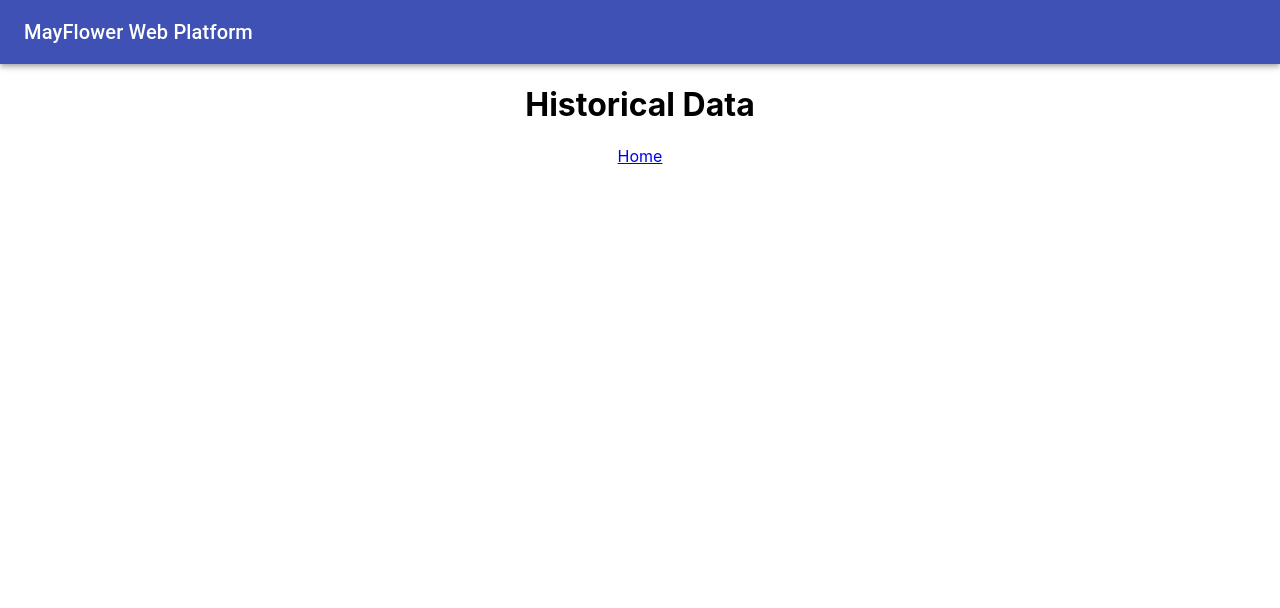
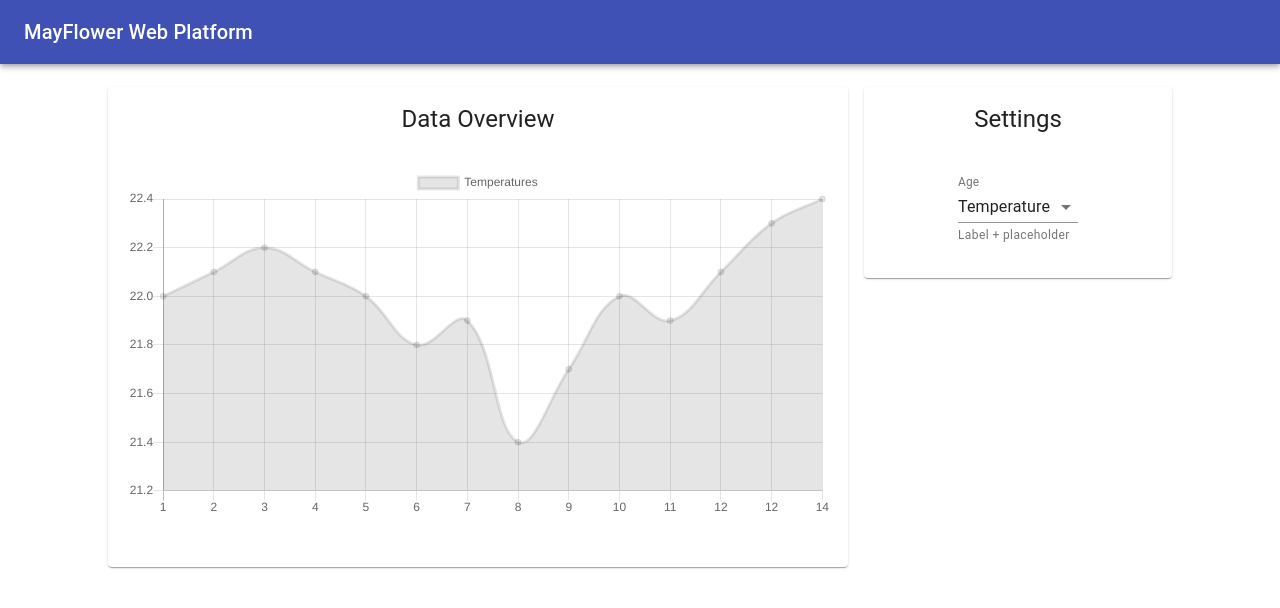
Before and after one commit to alexandar1000/MayFlower-WebPortal, a React (Create React App) app in the folder mayflower-webplatform/: page /historical-data in a window 1280 px wide. Shown: the top 608 px of the page. Built offline with nearby package versions, Linux system fonts and the light colour scheme.

Commit message:
Finish platform

```diff
--- a/mayflower-webplatform/package.json
+++ b/mayflower-webplatform/package.json
@@ -8,6 +8,7 @@
     "@testing-library/jest-dom": "^4.2.4",
     "@testing-library/react": "^9.5.0",
     "@testing-library/user-event": "^7.2.1",
+    "chart.js": "^2.9.3",
     "fontsource-roboto": "^3.0.3",
     "material-design-icons": "^3.0.1",
     "react": "^16.13.1",
--- a/mayflower-webplatform/src/Components/ControlCentre.js
+++ b/mayflower-webplatform/src/Components/ControlCentre.js
@@ -61,9 +61,7 @@ class ControlCentre extends React.Component {
                         <VideoFeed></VideoFeed>
                     </Grid>
                     <Grid item xs={3}>
-                        <Card className={classes.root}>
-                            <BoatControls></BoatControls>
-                        </Card>
+                        <BoatControls></BoatControls>
                     </Grid>
                 </Grid>
                 <Grid
--- a/mayflower-webplatform/src/Components/HistoricalData.js
+++ b/mayflower-webplatform/src/Components/HistoricalData.js
@@ -1,18 +1,49 @@
 import React from 'react';
+import { withStyles } from '@material-ui/core/styles';
+import TemperatureChart from './HistoricalOverview/TemperatureChart';
+import ChartSettings from './HistoricalOverview/ChartSettings';
+
 import {
-    Link,
-  } from "react-router-dom";
+    Card,
+    CardContent,
+    CardHeader,
+    Typography,
+    Grid
+  } from '@material-ui/core';
 
+
+  const styles = theme => ({
+        grid: {
+            marginTop: '15px'
+        },
+        chart: {
+            minHeight: "60vh"
+        }
+    });
 
 class HistoricalData extends React.Component {
     render() {
+        const {classes} = this.props;
         return (
             <div>
-                <h1>Historical Data</h1>
-                <Link to="/">Home</Link>
+                <Grid
+                    container
+                    direction="row"
+                    justify="center"
+                    alignItems="baseline"
+                    spacing={2}
+                    className={classes.grid}
+                >
+                    <Grid item xs={7}>
+                        <TemperatureChart></TemperatureChart>
+                    </Grid>
+                    <Grid item xs={3}>
+                        <ChartSettings></ChartSettings>
+                    </Grid>
+                </Grid>
             </div>
         );
     }
+}
 
-}
-export default HistoricalData;
+export default withStyles(styles, { withTheme: true })(HistoricalData);
--- /dev/null
+++ b/mayflower-webplatform/src/Components/HistoricalOverview/ChartSettings.js
@@ -0,0 +1,67 @@
+import React from 'react';
+import { withStyles } from '@material-ui/core/styles';
+import InputLabel from '@material-ui/core/InputLabel';
+import FormHelperText from '@material-ui/core/FormHelperText';
+import FormControl from '@material-ui/core/FormControl';
+import Select from '@material-ui/core/Select';
+import NativeSelect from '@material-ui/core/NativeSelect';
+
+import {
+    Card,
+    CardContent,
+    CardHeader,
+    Typography,
+    Grid
+  } from '@material-ui/core';
+
+
+  const styles = theme => ({
+        grid: {
+            marginTop: '15px'
+        },
+        chart: {
+            minHeight: "60vh"
+        },
+        formControl: {
+            margin: theme.spacing(1),
+            minWidth: 120,
+          },
+        selectEmpty: {
+        marginTop: theme.spacing(2),
+        },
+    });
+
+class ChartSettings extends React.Component {
+    render() {
+        const {classes} = this.props;
+        return (
+            <Card>
+                <CardHeader
+                    title="Settings"
+                />
+                <CardContent>
+                    <FormControl className={classes.formControl}>
+                        <InputLabel shrink htmlFor="age-native-label-placeholder">
+                        Age
+                        </InputLabel>
+                        <NativeSelect
+                        value={"Temperature"}
+                        // onChange={handleChange}
+                        inputProps={{
+                            name: 'age',
+                            id: 'age-native-label-placeholder',
+                        }}
+                        >
+                        <option value="Temperature">Temperature</option>
+                        <option value={1}>GPS</option>
+                        <option value={2}>Battery</option>
+                        </NativeSelect>
+                        <FormHelperText>Label + placeholder</FormHelperText>
+                    </FormControl>
+                </CardContent>
+            </Card>
+        );
+    }
+}
+
+export default withStyles(styles, { withTheme: true })(ChartSettings);
--- /dev/null
+++ b/mayflower-webplatform/src/Components/HistoricalOverview/TemperatureChart.js
@@ -0,0 +1,62 @@
+import React from 'react';
+import Chart from 'chart.js';
+import { withStyles } from '@material-ui/core/styles';
+
+import {
+    Card,
+    CardContent,
+    CardHeader,
+    Typography,
+    Grid
+  } from '@material-ui/core';
+
+
+  const styles = theme => ({
+        grid: {
+            marginTop: '15px'
+        },
+        chart: {
+            minHeight: "60vh"
+        }
+    });
+
+class TemperatureChart extends React.Component {
+
+    constructor(props) {
+        super(props);
+        this.canvasRef = React.createRef();
+        this.chartData =  {
+            labels: ['1', '2', '3', '4', '5', '6', '7', '8', '9', '10', '11', '12', '12', '14'],
+            datasets: [{
+                label: 'Temperatures',
+                data: [22.0, 22.1, 22.2, 22.1, 22.0, 21.8, 21.9, 21.4, 21.7, 22.0, 21.9, 22.1, 22.3, 22.4]
+            }]
+        }
+    }
+
+    componentDidMount() {
+        this.myChart = new Chart(this.canvasRef.current, {
+            type: 'line',
+            data: this.chartData,
+            options: {
+                fill: false
+            }
+        });
+    }
+
+    render() {
+        const {classes} = this.props;
+        return (
+            <Card className={classes.chart}>
+                <CardHeader
+                    title="Data Overview"
+                />
+                <CardContent>
+                    <canvas ref={this.canvasRef}></canvas>
+                </CardContent>
+            </Card>
+        );
+    }
+}
+
+export default withStyles(styles, { withTheme: true })(TemperatureChart);
```
Also changed, not shown: 1 other file (tests, documents, lock files or other folders).
